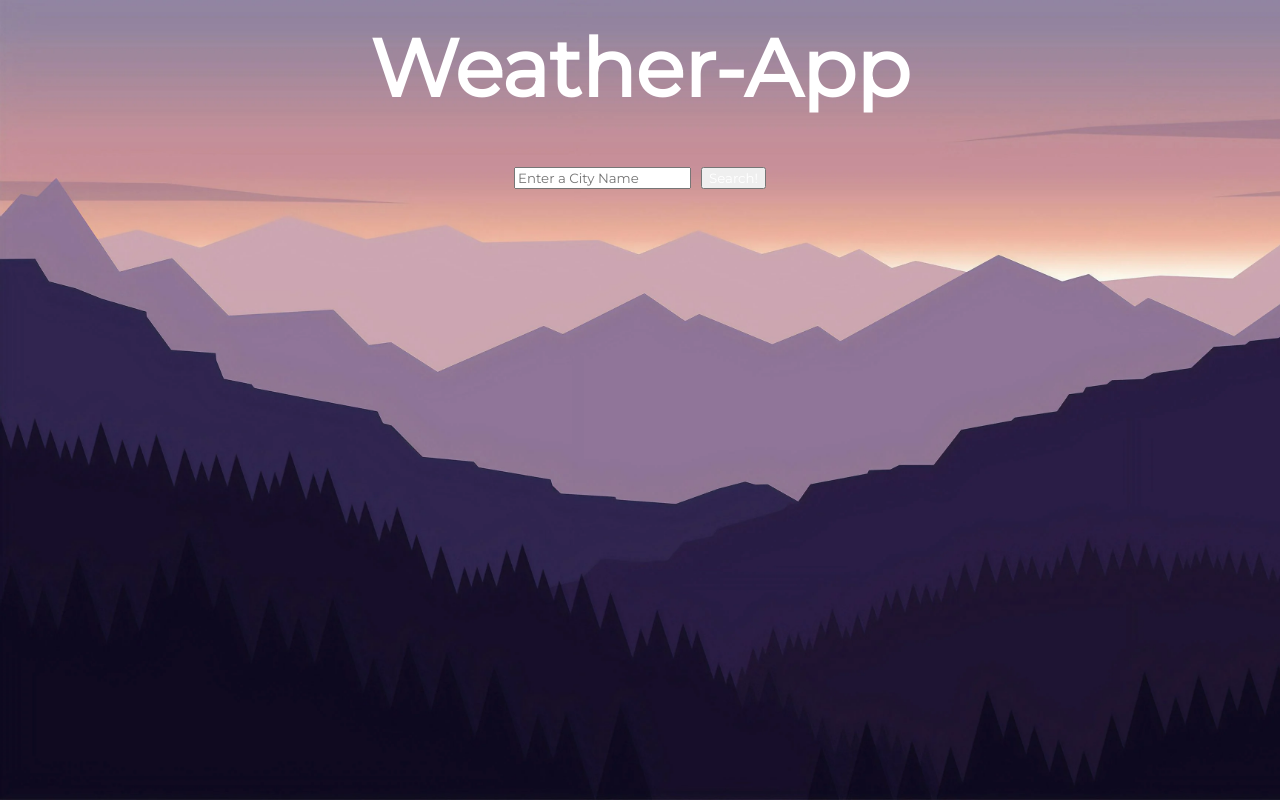
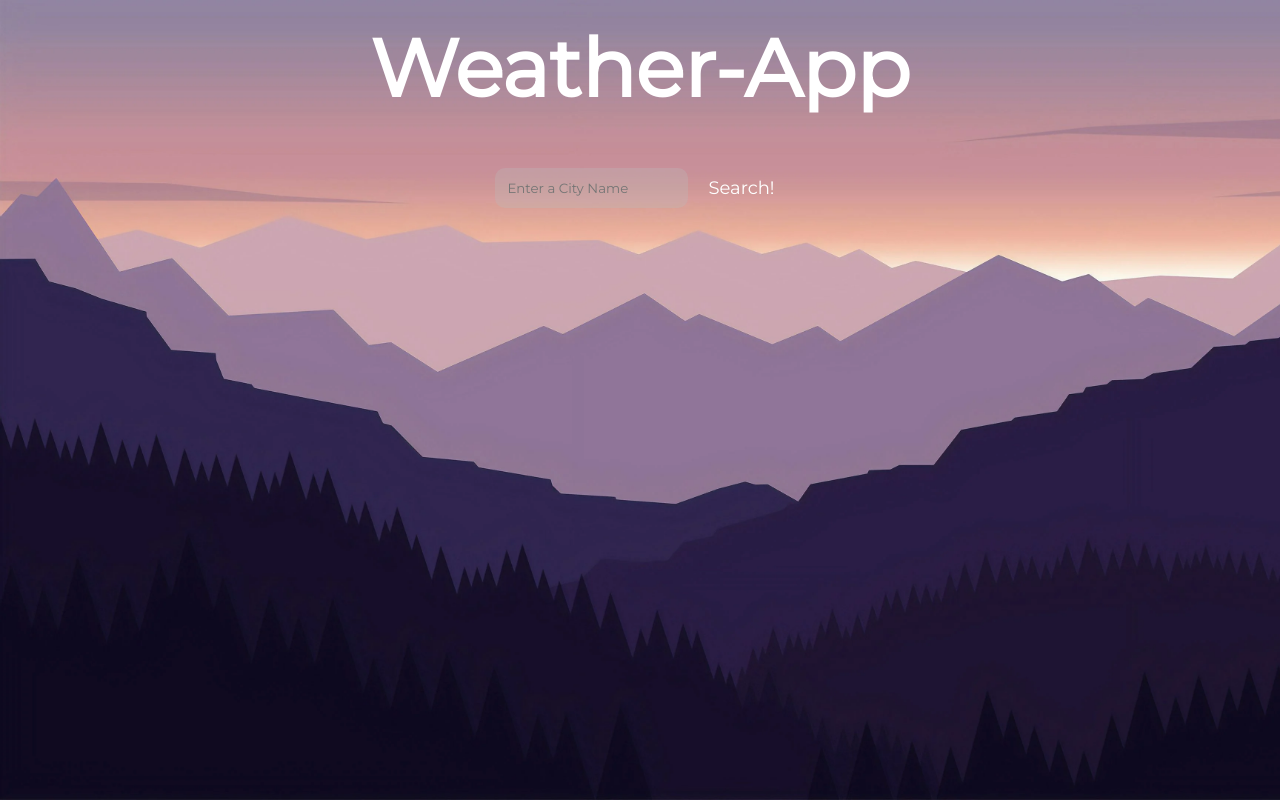
Before and after one commit to gweryf/weather-app, a plain HTML site: page index.html in a window 1280 px wide. Drawn offline with Linux system fonts and the light colour scheme.

Commit message:
added final styling

```diff
--- a/styles.css
+++ b/styles.css
@@ -40,6 +40,7 @@ nav {
 }
 
 #mainCard {
+    margin-top: 10vh;
     padding: 20px;
     display: flex;
     flex-direction: column;
@@ -52,3 +53,25 @@ nav {
 #mainCard h3{
     font-size: 4vh;
 }
+
+#searchBar {
+    border: 2px solid transparent;
+    background: rgba(185, 186, 185, 0.3);
+    padding: 10px;
+    border-radius: 10px;
+}
+
+#searchButton {
+    border:none;
+    background:none;
+    font-size: large;
+    padding: 10px;
+    border-radius: 10px;
+    cursor: pointer;
+    transition-duration: 0.5s;
+}
+
+#searchButton:hover{
+    background-color: black;
+    transition-duration: 0.5s;
+}
```
